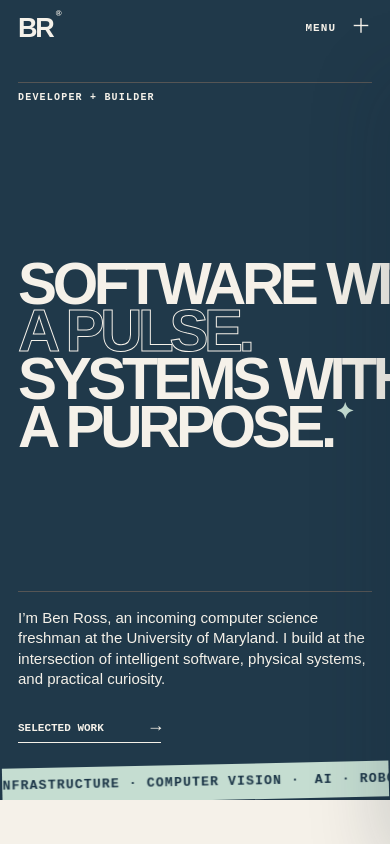
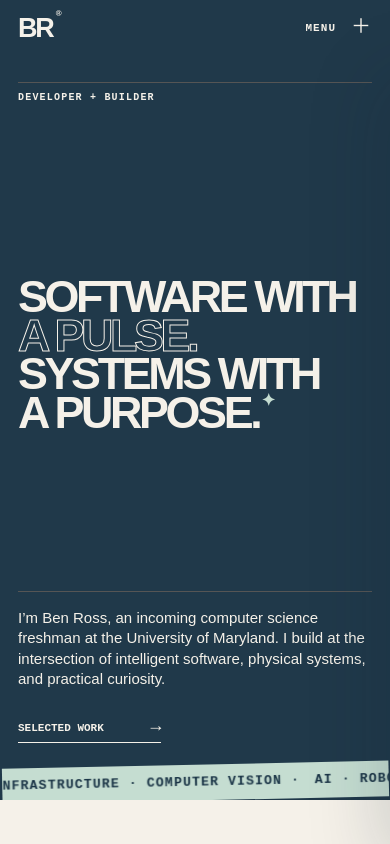
Before and after one commit to benmross/benmross, a Next.js app: page / in a window 390 px wide. Shown: the top 844 px of the page. Built offline with nearby package versions, Linux system fonts and the light colour scheme.

Commit message:
Fix mobile hero typography

```diff
--- a/app/globals.css
+++ b/app/globals.css
@@ -165,7 +165,7 @@ nav a:hover { color: #557f76; padding-left: 9px; }
   .header-status { display: none; }
   .hero { padding: 82px 18px 0; min-height: 800px; }
   .hero-kicker span:last-child { display: none; }
-  .hero h1 { font-size: clamp(51px, 15vw, 78px); line-height: .82; margin: auto 0; }
+  .hero h1 { font-size: clamp(38px, 11.5vw, 70px); line-height: .86; margin: auto 0; }
   .hero .outline { margin-left: 0; -webkit-text-stroke-width: 1px; }
   .hero .shift { margin-left: 0; }
   .hero-footer { grid-template-columns: 1fr; gap: 28px; }
```
